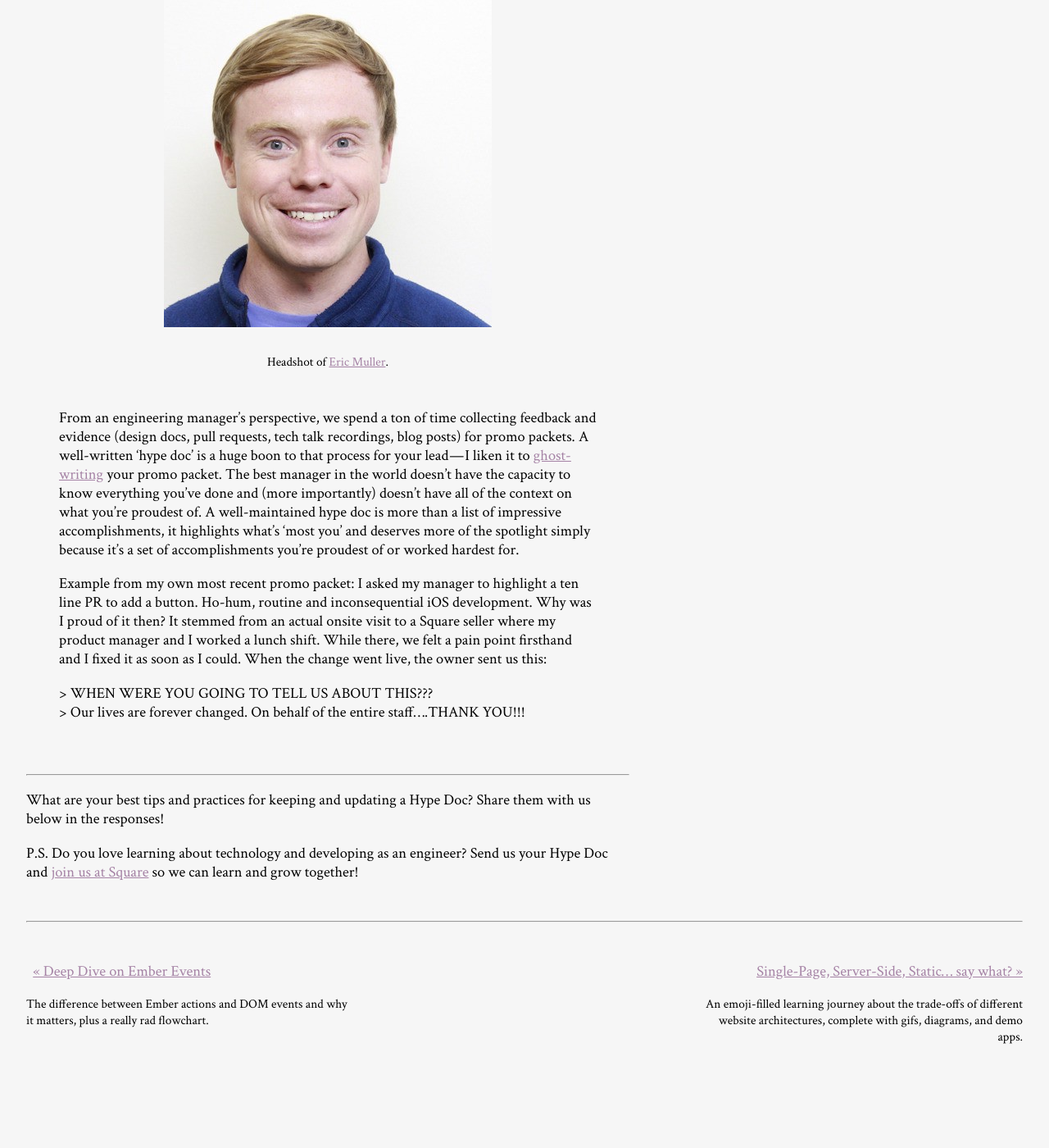
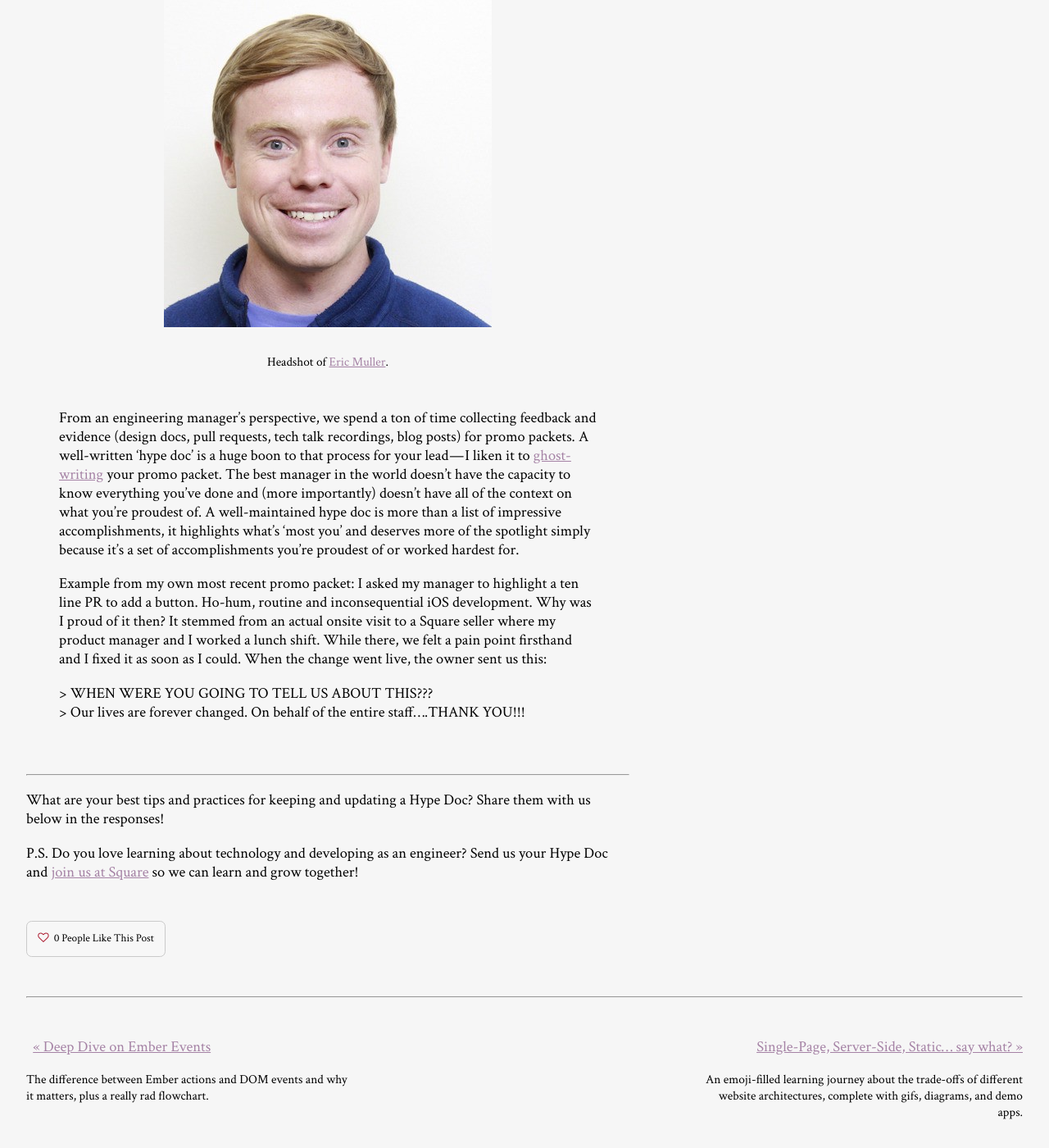
Before and after one commit to mchat/mchat.github.io, a Jekyll site: the page built from _posts/2018-02-26-you-are-your-own-best-hype-person.md, in a window 1280 px wide and 1400 px high, scrolled down 5240 px. Shown: the whole window at 82% size. Built offline with Jekyll 4.4.1, drawn with Linux system fonts in a browser that asks for light colours; nearby versions of some CDN libraries; comment, search, counter and statistics services are not loaded; before the commit the page ends 6548 px from its top, so only the background shows below that; some of the changed lines change nothing that is shown.

Commit message:
Add basic like button to blog posts

```diff
--- a/_layouts/post.html
+++ b/_layouts/post.html
@@ -26,6 +26,13 @@ minutes %}{{ words | divided_by: 275 }}{% endcapture %}
   {{ content}}
 </div>
 
+<div class="spacer">
+  <button class="like-button" type="button">
+    <i class="fa fa-heart-o"></i>&nbsp;
+    <span class="like-count">0 People Like This Post</span>
+  </button>
+</div>
+
 <div class="spacer"><hr /></div>
 
 <div class="side-by-side">
@@ -47,3 +54,10 @@ minutes %}{{ words | divided_by: 275 }}{% endcapture %}
     {% endif %}
   </div>
 </div>
+
+
+<!-- Like Button! -->
+<script src="https://www.gstatic.com/firebasejs/7.9.1/firebase-app.js"></script>
+<script src="https://www.gstatic.com/firebasejs/7.9.1/firebase-firestore.js"></script>
+<script src="https://www.gstatic.com/firebasejs/7.9.1/firebase-functions.js"></script>
+<script src="/blog/like-button.js"></script>
--- /dev/null
+++ b/blog/like-button.js
@@ -0,0 +1,175 @@
+"use strict";
+
+(function() {
+
+  const URL_REGEX = /\/blog\/([^\/]+)/;
+
+  function getPostId() {
+    const currentUrl = window.location.pathname;
+    const urlMatch = currentUrl.match(URL_REGEX);
+
+    if (urlMatch && urlMatch[1]) {
+      return urlMatch[1];
+    }
+
+    return null;
+  }
+
+  /*
+   *
+   *  Local State Functions
+   *
+   */
+
+  const LOCAL_STATE = {
+    likes: 0,
+    isLiked: false
+  }
+
+  const STORAGE_KEY = "like-button";
+
+  function getStorageData() {
+    try {
+      return JSON.parse(window.localStorage.getItem(STORAGE_KEY) || "{}");
+    } catch (err) {
+      return {};
+    }
+  }
+
+  function getPostData(postId, key) {
+    if (window.localStorage) {
+      const data = getStorageData();
+
+      if (data[postId]) {
+        return data[postId][key];
+      }
+    }
+
+    return LOCAL_STATE[key];
+  }
+
+  function setPostData(postId, key, value) {
+    if (window.localStorage) {
+      const data = getStorageData();
+
+      if (!data[postId]) {
+        data[postId] = {};
+      }
+
+      data[postId][key] = value;
+
+      window.localStorage.setItem(STORAGE_KEY, JSON.stringify(data));
+    }
+
+    LOCAL_STATE[key] = value;
+  }
+
+  function getLikes() {
+    return getPostData(getPostId(), "likes");
+  }
+  function setLikes(likes) {
+    return setPostData(getPostId(), "likes", likes);
+  }
+
+  function getIsLiked() {
+    return getPostData(getPostId(), "isLiked")
+  }
+  function setIsLiked(isLiked) {
+    return setPostData(getPostId(), "isLiked", isLiked);
+  }
+
+  /*
+   *
+   *  Button Functions
+   *
+   */
+
+  function getButtonText(likes) {
+    if (likes === 1) {
+      return "1 Person Likes This Post";
+    }
+
+    // IE11 is why we cannot have nice things
+    return likes + " People Like This Post";
+  }
+
+  function updateButton(button, likes, isLiked) {
+    const likeCount = button.querySelector(".like-count");
+    likeCount.innerText = getButtonText(likes);
+
+    const icon = button.querySelector("i");
+    icon.className = isLiked ? "fa fa-heart" : "fa fa-heart-o";
+  }
+
+  /*
+   *
+   *  Firebase Functions
+   *
+   */
+
+  function initializeFirebase() {
+    const firebaseConfig = {
+      apiKey: "AIzaSyBxf-SOS84o3ZYzc3CXocAv6ewb_sBBZxE",
+      authDomain: "likes-dfaad.firebaseapp.com",
+      databaseURL: "https://likes-dfaad.firebaseio.com",
+      projectId: "likes-dfaad",
+      storageBucket: "likes-dfaad.appspot.com",
+      messagingSenderId: "121961913296",
+      appId: "1:121961913296:web:a1aa317f92cdf6aceff7d5"
+    };
+
+    firebase.initializeApp(firebaseConfig);
+  }
+
+  /*
+   *
+   *  Main Function
+   *
+   */
+
+  function setUpLikeButton() {
+    const likeButton = document.querySelector(".like-button");
+
+    if (!likeButton) {
+      return;
+    }
+
+    initializeFirebase();
+
+    const server = firebase.functions();
+    const like = server.httpsCallable("like");
+    const unlike = server.httpsCallable("unlike");
+
+    const db = firebase.firestore();
+    const postRef = db.collection("posts").doc(getPostId());
+
+    postRef.get().then(function(post) {
+      const postData = post.exists ? post.data() : { likes: 0 };
+
+      setLikes(postData.likes);
+      updateButton(likeButton, getLikes(), getIsLiked());
+    });
+
+    function toggleLike() {
+      const postId = getPostId();
+
+      const isLiked = getIsLiked();
+      const willBeLiked = !isLiked;
+
+      if (isLiked) {
+        unlike({ postId: postId });
+        setLikes(Math.max(getLikes() - 1, 0));
+      } else {
+        like({ postId: postId });
+        setLikes(getLikes() + 1);
+      }
+
+      setIsLiked(willBeLiked);
+      updateButton(likeButton, getLikes(), willBeLiked);
+    }
+
+    likeButton.addEventListener("click", toggleLike);
+  }
+
+  setUpLikeButton();
+})();
--- a/public/resources/styles/custom.css
+++ b/public/resources/styles/custom.css
@@ -3,6 +3,10 @@ body {
   --font-header: 'Bitter';
   --font-body: 'Crimson Text';
   --font-mono: 'Fira Mono';
+
+  --color-gray-lighter: #F7F7F7;
+  --color-gray-darker: #CACACA;
+  --color-red: #A81025;
 
   --color-background--light: #F6F6F6;
 
@@ -412,3 +416,26 @@ Contact Section
   height: 420px;
   width: 100%;
 }
+
+/*********************************************************/
+
+.like-button {
+  background-color: var(--color-gray-lighter);
+  border: 1px solid var(--color-gray-darker);
+  border-radius: 0.5em;
+  cursor: pointer;
+  font-family: var(--font-body), serif;
+  line-height: 1.15;
+  padding: 1em;
+  margin: 0;
+}
+
+.like-button .fa-heart,
+.like-button .fa-heart-o {
+  color: var(--color-red);
+}
+
+.like-button:hover,
+.like-button:active {
+  background-color: var(--color-gray-darker);
+}
```
